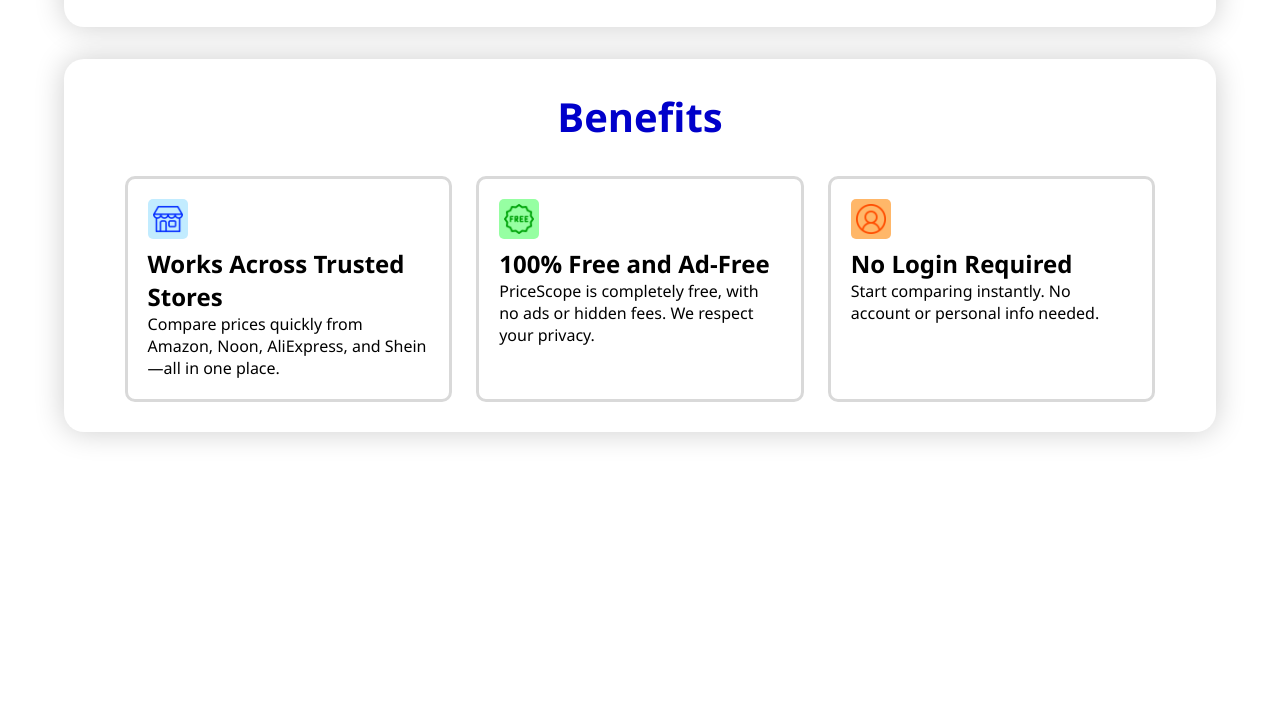
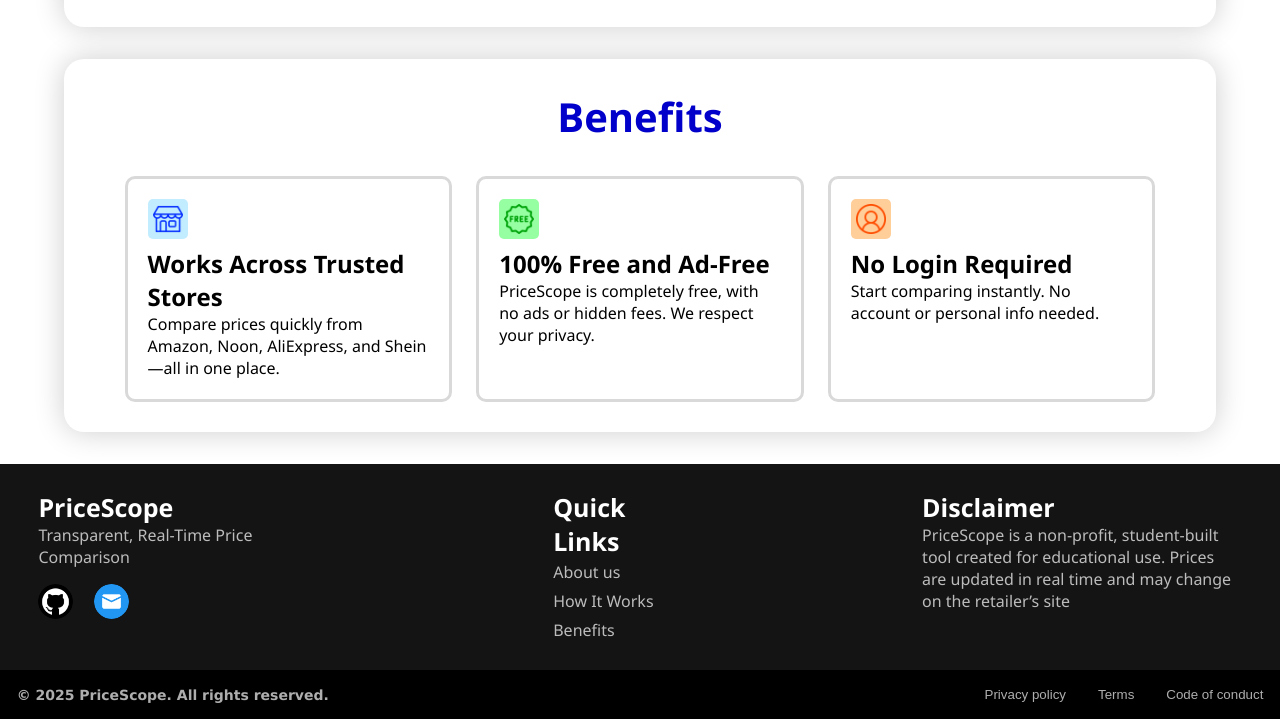
Before and after one commit to Saif-jaber/PriceScope, a plain HTML site: page index.html in a window 1280 px wide. Shown: the part 1659-2378 px from the top of the page. Before the commit the page ends 2123 px from the top, so only its background shows below. Drawn offline with Linux system fonts and the light colour scheme.

Commit message:
v3 of the files the landing page 100% completed

```diff
--- a/CSS/index.css
+++ b/CSS/index.css
@@ -3,6 +3,10 @@
   margin: 0;
   padding: 0;
   box-sizing: border-box;
+}
+
+html{
+  scroll-behavior: smooth;
 }
 
 body {
@@ -93,20 +97,39 @@ ul li hr {
     width: 35px;
 }
 
+/* Your existing rules */
 #search-container input{
   background-color: #dddddd00;
-    border: 0px;
+  border: 0;
   font-size: 25px;
   color: white;
   width: 75%;
   padding: 7px;
 }
 
-#search-container input:focus, #search-container input:active{
+#search-container input:focus,
+#search-container input:active{
   outline: none;
   background-color: #dddddd00;
-    border: 0px;
+  border: 0;
 }
+
+/* ----- Autofill overrides (Chrome / Edge / Safari) ----- */
+#search-container input:-webkit-autofill,
+#search-container input:-webkit-autofill:hover,
+#search-container input:-webkit-autofill:focus,
+#search-container input:-webkit-autofill:active {
+  -webkit-box-shadow: 0 0 0px 1000px transparent inset; /* wipes the yellow bg */
+  -webkit-text-fill-color: white;                       /* keeps your text color */
+  transition: background-color 5000s ease-in-out 0s;    /* fixes flash in some browsers */
+}
+
+/* ----- Firefox autofill override ----- */
+#search-container input:-moz-autofill {
+  box-shadow: 0 0 0px 1000px transparent inset;
+  -moz-text-fill-color: white;
+}
+
 
 #search-btn{
     background-color: aqua;
@@ -243,12 +266,115 @@ ul li hr {
 #f3{
     width: 40px;
     height: 40px;
-    background-color: rgb(255, 183, 105);
+    background-color: rgb(255, 206, 153);
     border-radius: 5px;
     padding: 5px;
     display: flex;
     justify-content: center;
     align-items: center;
+}
+
+footer{
+  background-color: #141414;
+  width: 100%;
+  height: 30%;
+  color: white;
+}
+
+footer .footer-objects{
+  display: flex;
+  gap: 20%;
+  padding: 2% 3%;
+}
+
+footer h1{
+  font-size: 25px;
+}
+
+footer p{
+  color: #BCBCBC;
+}
+
+/* container (unchanged) */
+footer .links {
+  width: fit-content;
+  cursor: pointer;
+  margin-top: 1rem;
+}
+
+/* anchor (unchanged, but now inline‑block for proper focus outline) */
+footer .links a {
+  display: inline-block;
+}
+
+/* icon: perfectly round + smooth transition */
+footer .links img {
+  width: 35px;
+  height: 35px;            /* keep it square */
+  border-radius: 50%;      /* makes the image circular */
+  object-fit: cover;       /* ensures the image fills the circle */
+  transition: transform 0.25s ease, box-shadow 0.25s ease;
+}
+
+/* subtle glowing halo on hover or keyboard focus */
+footer .links a:hover img,
+footer .links a:focus img {
+  transform: scale(1.05);  /* gentle pop‑out */
+  box-shadow: 0 0 6px 2px rgba(255, 255, 255, 0.548); /* soft white glow */
+}
+
+footer ul{
+  list-style: none;
+}
+
+footer ul li{
+  padding: 3.5px 0px;
+}
+
+footer ul li a{
+  color: #BCBCBC;
+  text-decoration: none;
+}
+
+footer ul li a:hover{
+  text-shadow: 0 0 3px white;
+}
+
+.rights {
+  width: 100%;
+  padding: 1.3%;
+  background-color: black;
+  color: #AEAEAE;
+  display: flex;
+  align-items: center;
+  justify-content: space-between; /* pushes first child left, last child right */
+}
+
+.rights div {
+  display: flex;
+  gap: 2rem;
+  justify-content: flex-end;
+  align-items: center;
+  width: auto;               /* let it size naturally */
+  border-radius: 4px;        /* optional rounded corners */
+}
+
+.rights h1 {
+  font-size: 14px;
+  font-family: 'Lucida Sans', 'Lucida Sans Regular', 'Lucida Grande',
+               'Lucida Sans Unicode', Geneva, Verdana, sans-serif;
+  margin: 0;  /* reset default margin */
+}
+
+.rights button{
+  background-color: #14141400;
+  color: #AEAEAE;
+  border: 0px;
+  cursor: pointer;
+}
+
+.rights button:hover{
+  text-shadow: 0 0 3px rgb(0, 238, 255);
 }
 
 
--- /dev/null
+++ b/JS/index.js
@@ -0,0 +1,3 @@
+function goToPage(){
+    window.location.href = "TermsAndPolicies.html"
+}
--- a/index.html
+++ b/index.html
@@ -20,7 +20,7 @@
                         <hr>
                     </li>
                     <li id="link2">
-                        <a href="">Contacts</a>
+                        <a href="#rights">Contacts</a>
                     </li>
                 </ul>
         </nav>
@@ -104,12 +104,50 @@
             </div>
         </section>
 
-
     </main>
 
     <footer>
+        <section class="footer-objects">
+            <section>
+                <div id="project-info">
+                    <h1>PriceScope</h1>
+                    <p>Transparent, Real-Time Price Comparison</p>
+                </div>
+                <div class="links">
+                    <a href="https://github.com/Saif-jaber/PriceScope"><img src="Images/github.png" alt="github link"></a>
+                    <a href="mailto:saif.jaber.abed@gmail.com" style="margin-left: 1rem;"><img src="Images/mail.png" alt="email link"></a>
+                </div>
+            </section>
+            <section>
+                <h1>Quick Links</h1>
+                <ul>
+                    <li>
+                        <a href="#About-us">About us</a>
+                    </li>
+                    <li>
+                        <a href="#How It Works">How It Works</a>
+                    </li>
+                     <li>
+                        <a href="#Benefits">Benefits</a>
+                    </li>
+                </ul>
+            </section>
+            <section style="width: 30%;">
+                <h1>Disclaimer</h1>
+                <p>PriceScope is a non-profit, student-built tool created for educational use. Prices are updated in real time and may change on the retailer’s site</p>
+            </section>
+        </section>
 
+        <section class="rights" id="rights">
+            <h1>© 2025 PriceScope. All rights reserved.</h1>
+            <!-- the privacy policy, terms, code of conduct -->
+            <div>
+                <button type="button" onclick="goToPage()">Privacy policy</button>
+                <button type="button" onclick="goToPage()">Terms</button>
+                <button type="button" onclick="goToPage()">Code of conduct</button>
+            </div>
+        </section>
     </footer>
-
+    <script src="JS/index.js"></script>
 </body>
 </html>
```
Also changed, not shown: TermsAndPolicies.html (added, +17 -0 lines), Images/github.png (added), Images/mail.png (added). Lines whose indentation alone changed are shown as unchanged.
